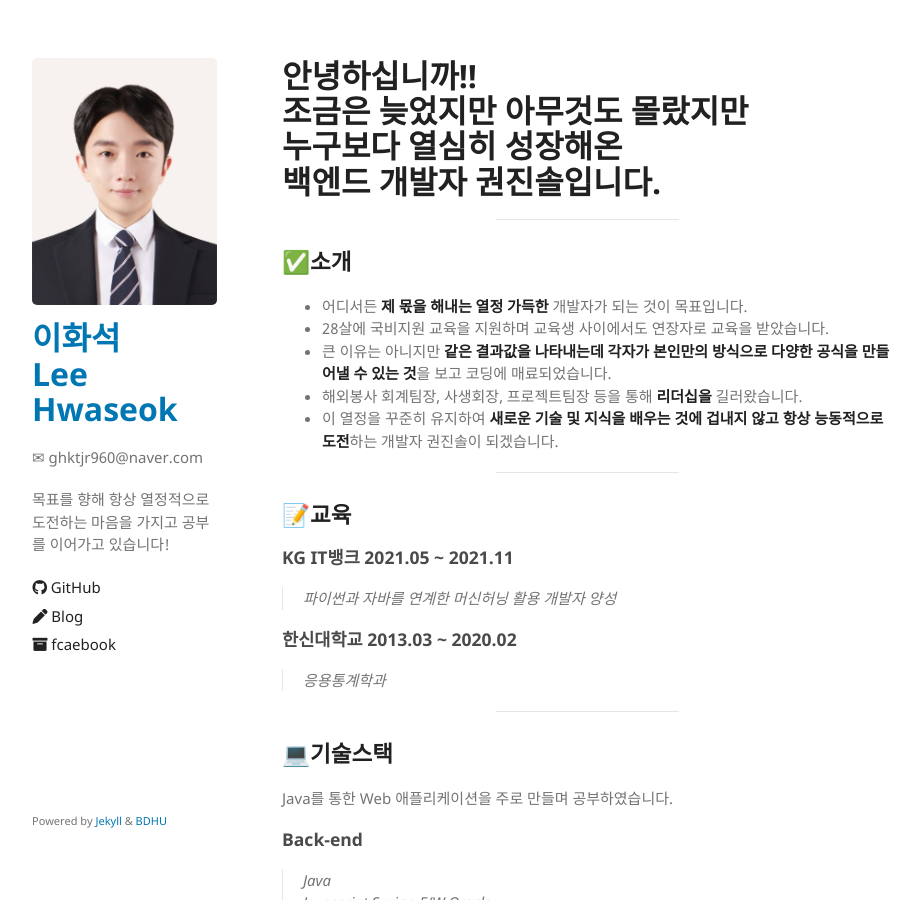
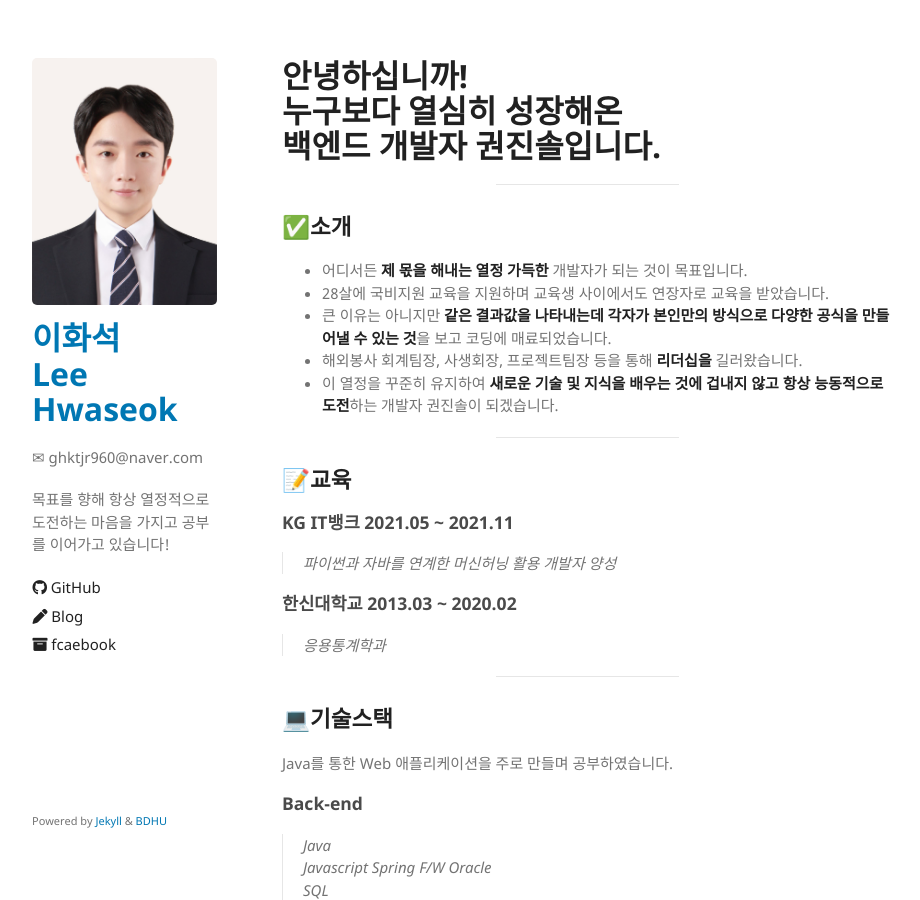
Before and after one commit to JinSolKwon/JinSolKwon-jinsolkwon.github.io, a Jekyll site: the page built from index.md, in a window 1280 px wide and 900 px high. Shown: the whole window, without its empty margins (178-1098 px from the left). Built offline with Jekyll 4.4.1, drawn with Linux system fonts in a browser that asks for light colours; our own code applies the rules of GitHub Pages for plain Markdown files.

Commit message:
Update index.md

```diff
--- a/index.md
+++ b/index.md
@@ -2,7 +2,7 @@
 layout: default
 ---
 
-# **안녕하십니까!!<br>조금은 늦었지만 아무것도 몰랐지만<br>누구보다 열심히 성장해온<br>백엔드 개발자 권진솔입니다.**
+# **안녕하십니까!<br>누구보다 열심히 성장해온<br>백엔드 개발자 권진솔입니다.**
 ---
 
 ## **✅소개**
```
